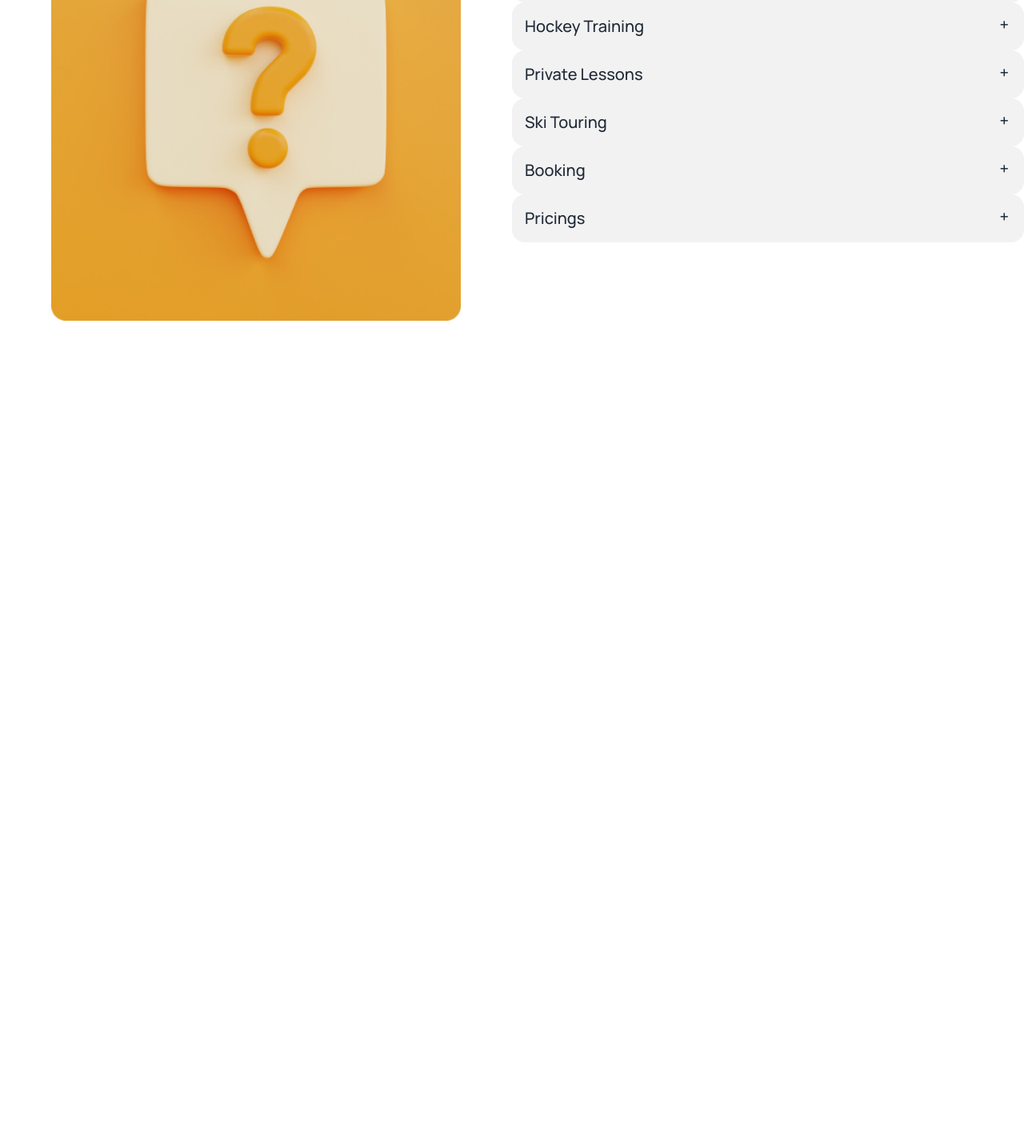
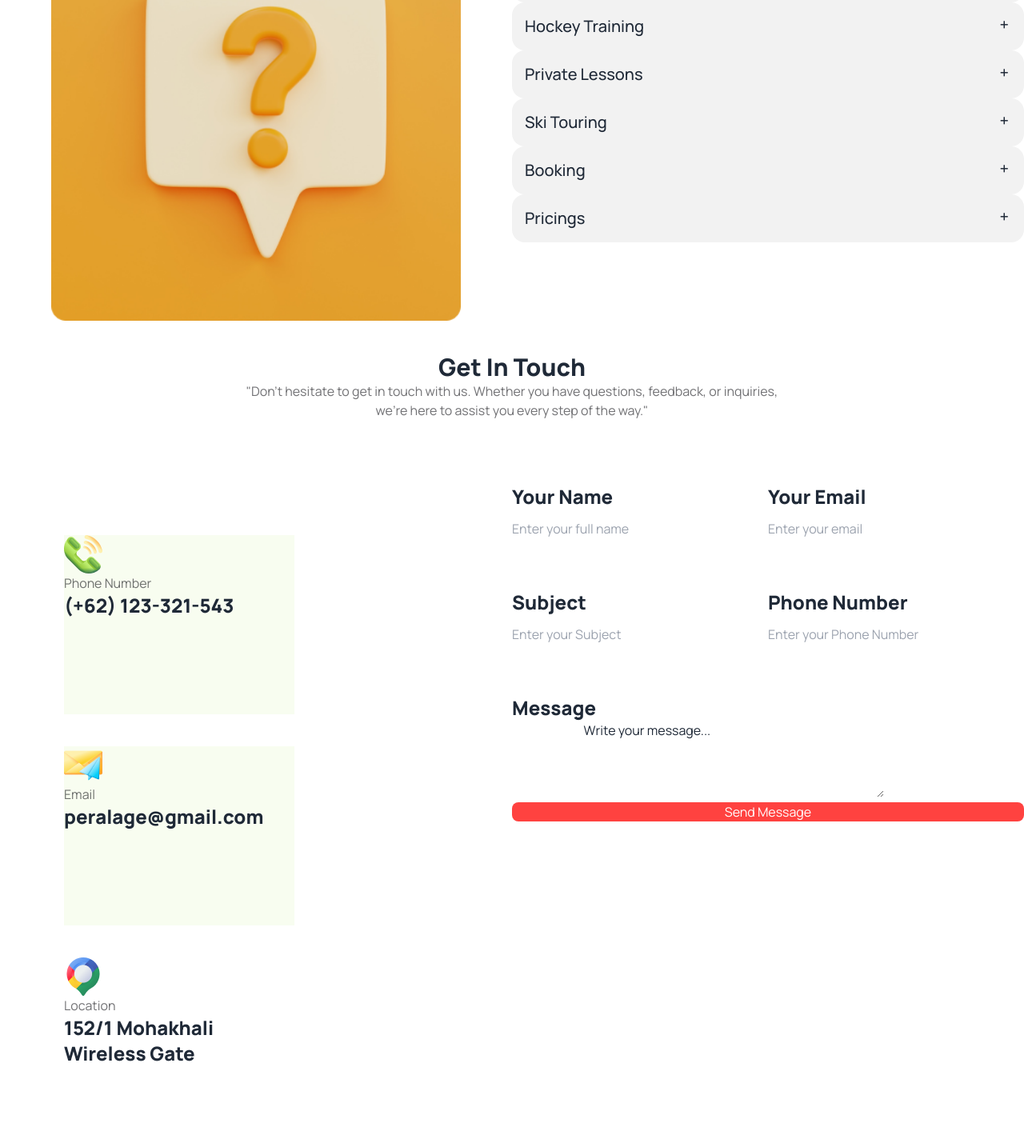
Before and after one commit to Nadim-Hossain/web_day19_Assignment_3, a plain HTML site: page B9A3-Hockeys-main/index.html in a window 1280 px wide. Shown: the part 3717-5141 px from the top of the page at 80% size. Before the commit the page ends 4118 px from the top, so only its background shows below. Drawn offline with nearby package versions, Linux system fonts and the light colour scheme.

Commit message:
Get In Touch Section complete

```diff
--- a/B9A3-Hockeys-main/index.html
+++ b/B9A3-Hockeys-main/index.html
@@ -430,6 +430,74 @@
 
         <!-- Clients question section End -->
 
+        <!-- Get In Touch Section Start -->
+
+        <section class="container mt-10 mx-auto">
+
+            <div class="text-center">
+                <h3 class="text-3xl font-extrabold">Get In Touch</h3>
+                <p class="text-base text-paragraph-description"> "Don't hesitate to get in touch with us. Whether you have questions,  feedback, or inquiries,<br> we're here to assist you every step of the way."</p>
+            </div>
+
+            <div class="grid lg:grid-cols-2 grid-cols-1 lg:mt-20">
+                <div class="lg:ml-20 ml-4 lg:mt-16">
+                    <div class="w-72 h-56 bg-[#BCED6D1A] mb-10">
+                        <img src="Images/Group 1171275317.png" alt="">
+                        <p class="text-base text-paragraph-description">Phone Number</p>
+                        <h2 class="text-2xl font-extrabold">
+                            (+62) 123-321-543</h2>
+                    </div>
+                    <div class="w-72 h-56 bg-[#BCED6D1A] mb-10">
+                        <img src="Images/Group 1171275318.png" alt="">
+                        <p class="text-base text-paragraph-description">Email</p>
+                        <h2 class="text-2xl font-extrabold">
+                            peralage@gmail.com</h2>
+                    </div>
+                    <div class="w-72 h-56 mb-10">
+                        <img src="Images/Group 1171275321.png" alt="">
+                        <p class="text-base text-paragraph-description">Location</p>
+                        <h2 class="text-2xl font-extrabold">
+                            152/1 Mohakhali Wireless Gate</h2>
+                    </div>
+
+                </div>
+                <div>
+                    <div class="grid lg:grid-cols-2 grid-cols-1">
+                        <div class="lg:mb-16">
+                            <h3 class="text-2xl font-extrabold">Your Name</h3>
+                            <input class="text-base mt-3 text-paragraph-description" type="text" placeholder="Enter your full name">
+
+
+                        </div>
+                        <div>
+                            <h3 class="text-2xl font-extrabold">Your Email</h3>
+                            <input class="text-base mt-3 text-paragraph-description" type="text" placeholder="Enter your email">
+                        </div>
+                    </div>
+                    <div class="grid lg:grid-cols-2 grid-cols-1">
+                        <div class="lg:mb-16">
+                            <h3 class="text-2xl font-extrabold">Subject</h3>
+                            <input class="text-base mt-3 text-paragraph-description" type="text" placeholder="Enter your Subject">
+                        </div>
+                        <div>
+                            <h3 class="text-2xl font-extrabold">Phone Number</h3>
+                             <input class="text-base mt-3 text-paragraph-description" type="text" placeholder="Enter your Phone Number">
+                        </div>
+                    </div>
+                    <div>
+                        <h3 class="text-2xl font-extrabold">Message</h3>
+                        <textarea rows="4" cols="50" name="comment" form="usrform">
+                            Write your message...</textarea>
+                    </div>
+                    <button class="h-57 w-full rounded-lg text-white bg-[#FF4240]">Send Message</button>
+
+                </div>
+            </div>
+
+        </section>
+
+        <!-- Get In Touch Section End -->
+
     </header>
 
     <main>
```
